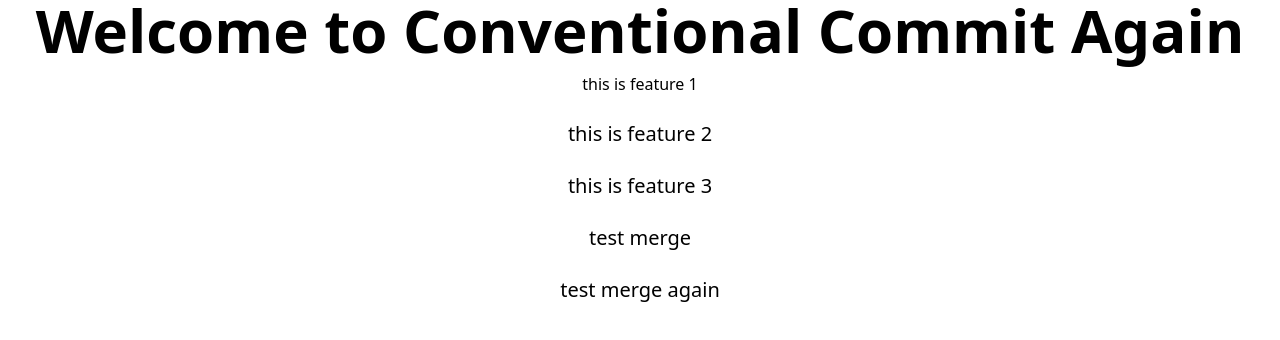
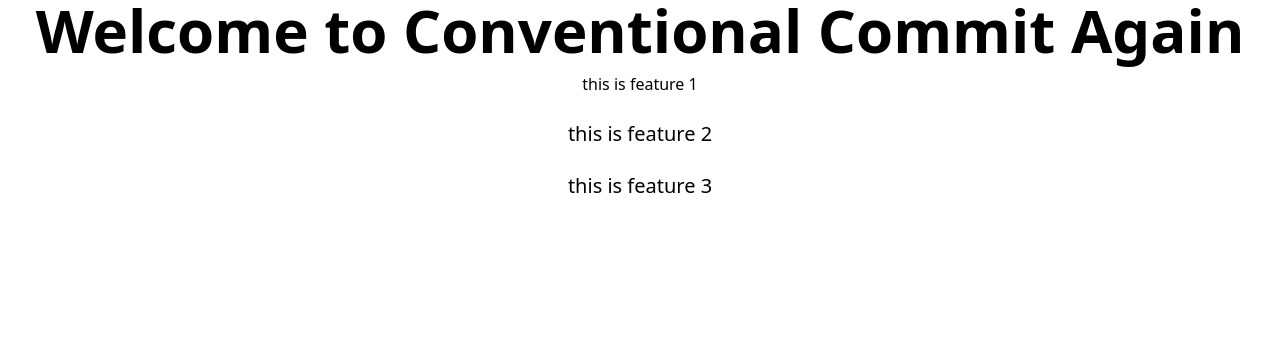
Before and after one commit to rizaadi/learn-conventional-commit, a Next.js app: page / in a window 1280 px wide. Shown: the top 340 px of the page. Built offline with nearby package versions, Linux system fonts and the light colour scheme.

Commit message:
feat: delete test merge

```diff
--- a/pages/index.js
+++ b/pages/index.js
@@ -18,8 +18,6 @@ export default function Home() {
         <p className='p-3 text-base text-center'>this is feature 1</p>
         <p className='p-3 text-xl text-center'>this is feature 2</p>
         <p className='p-3 text-xl text-center'>this is feature 3</p>
-        <p className='p-3 text-xl text-center'>test merge</p>
-        <p className='p-3 text-xl text-center'>test merge again</p>
       </main>
     </div>
   );
```
